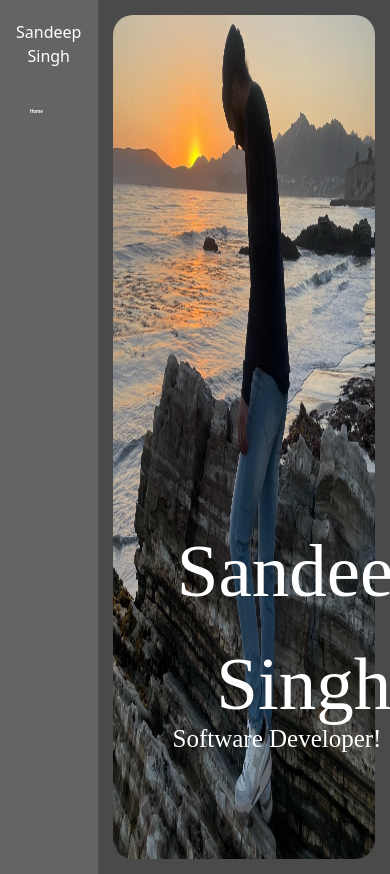
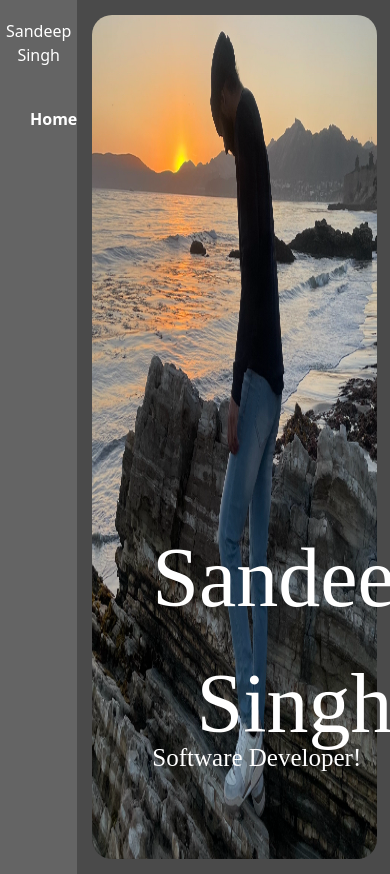
Before and after one commit to SandeepS3/personal-website, a React (Create React App) app: page / in a window 390 px wide. Shown: the top 874 px of the page. Built offline with nearby package versions, Linux system fonts and the light colour scheme.

Commit message:
changes to make it more responsive

```diff
--- a/src/components/SideNav.js
+++ b/src/components/SideNav.js
@@ -24,21 +24,20 @@ const styles = {
     // position: "fixed",
     zIndex: 1,
     backgroundColor: "#646464",
-    paddingTop: "20px",
+    paddingTop: "1.2em",
     // border: "1px solid rgba(255, 255, 255, 0.10)",
   },
 
   linkStyle: {
     fontWeight: "bold",
     textAlign: "left",
-    padding: "15px 0px 15px 30px",
-    marginTop: "25px",
-    marginBottom: "25px",
+    padding: "1em 0em 1em 1.875em",
+    marginTop: "1.5em",
+    marginBottom: "1.5em",
     textDecoration: "none",
-    fontSize: "1.1vw",
+    fontSize: "1rem",
     color: "white",
     display: "block",
-    caretColor: "transparent",
   },
 
   hoverStyle: {
--- a/src/pages/Home.js
+++ b/src/pages/Home.js
@@ -16,28 +16,28 @@ const styles = {
     backgroundImage: `url(${process.env.PUBLIC_URL}/images/Beach.png)`,
     backgroundRepeat: "no-repeat",
     backgroundPosition: "center center",
-    WebkitBackgroundSize: "100% 100%",
-    backgroundSize: "100% 280%",
+    WebkitBackgroundSize: "cover",
+    backgroundSize: "100% 275%",
     minHeight: "100vh",
-    borderRadius: "20px",
+    borderRadius: "1.25em",
   },
   info: {
     display: "flex",
     flexDirection: "column",
     position: "relative",
-    top: "500px",
-    left: "60px",
+    top: "31.25rem",
+    left: "3.75rem",
     alignItems: "flex-start",
   },
   name: {
     fontFamily: "Acme",
-    fontSize: "75px",
+    fontSize: "5.25rem",
     color: "white",
-    marginBottom: "-20px",
+    marginBottom: "-1.75rem",
   },
   title: {
     fontFamily: "Actor",
-    fontSize: "25px",
+    fontSize: "1.563rem",
     color: "white",
   },
 };
```
